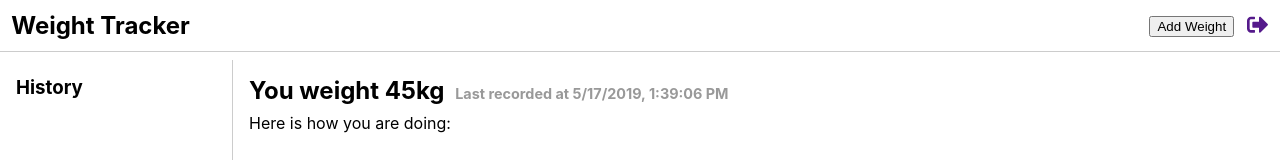
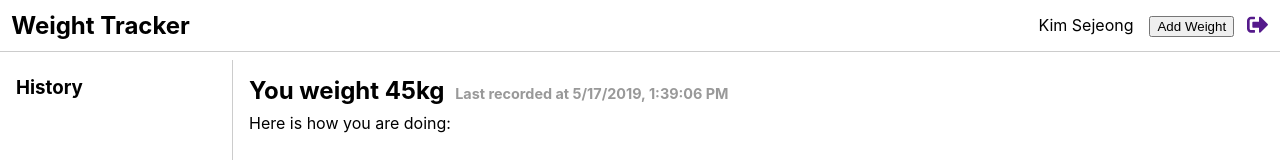
Before and after one commit to deta-aditya/react-weight-tracker, a React (Create React App) app: page /main in a window 1280 px wide. Shown: the top 160 px of the page. Built offline with nearby package versions, Linux system fonts and the light colour scheme.

Commit message:
Added identity to navbar

```diff
--- a/src/components/organisms/NavigationBar/index.js
+++ b/src/components/organisms/NavigationBar/index.js
@@ -18,6 +18,7 @@ function NavigationBar(props) {
 					Weight Tracker
 				</h1>
 				<div className="navigation-buttons">
+					<p className="identity">{props.entry.name}</p>
 					<button>Add Weight</button>
 					<AnchoredIcon
 						icon="sign-out-alt"
--- a/src/components/organisms/NavigationBar/style.css
+++ b/src/components/organisms/NavigationBar/style.css
@@ -21,6 +21,10 @@
 	align-items: baseline;
 }
 
+.NavigationBar .navigation-buttons .identity{
+  margin: 0;
+}
+
 .NavigationBar .navigation-buttons > *:not(:last-child) {
 	margin-right: 1em;
 }
--- a/src/components/pages/MainPage/index.js
+++ b/src/components/pages/MainPage/index.js
@@ -15,7 +15,7 @@ function MainPage(props) {
 
 	return (
 		<div className="MainPage">
-			<NavigationBar />
+			<NavigationBar entry={props.entry} />
 			<div className="container">
 				<HistoryBar />
 				<main className="content">
```
